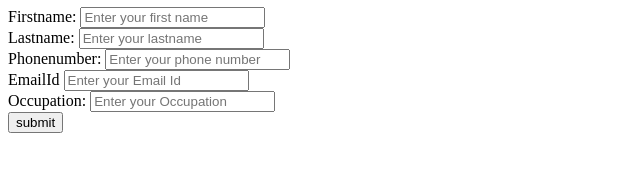
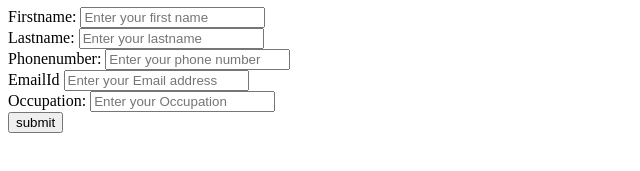
Before and after one commit to upeksha-c/server-project, a plain HTML site: page index.html in a window 1280 px wide. Shown: the part 413-584 px from the top of the page, 0-640 px from the left. Drawn offline with Linux system fonts and the light colour scheme.

Commit message:
edit by nipuni

```diff
--- a/index.html
+++ b/index.html
@@ -20,7 +20,7 @@
         <input type="text" placeholder="Enter your phone number">
         <br>
         <label for="email">EmailId</label>
-        <input type="email" placeholder="Enter your Email Id">
+        <input type="email" placeholder="Enter your Email address">
         <br>
         <label for="occupation">Occupation:</label>
         <input type="text" placeholder="Enter your Occupation">
```
